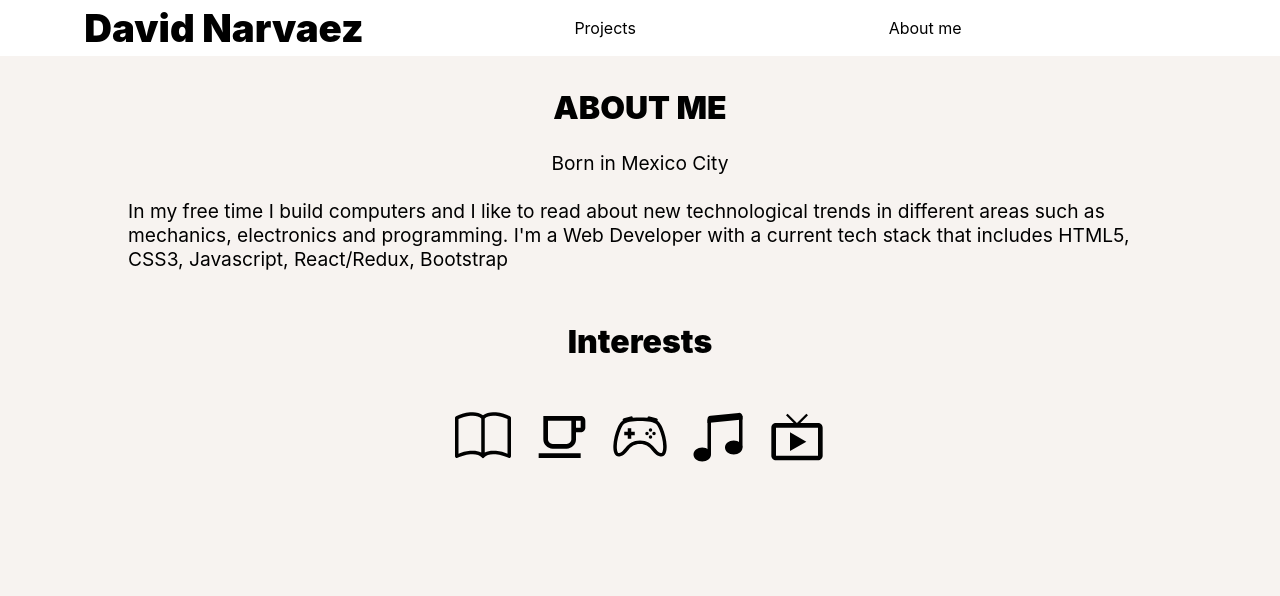
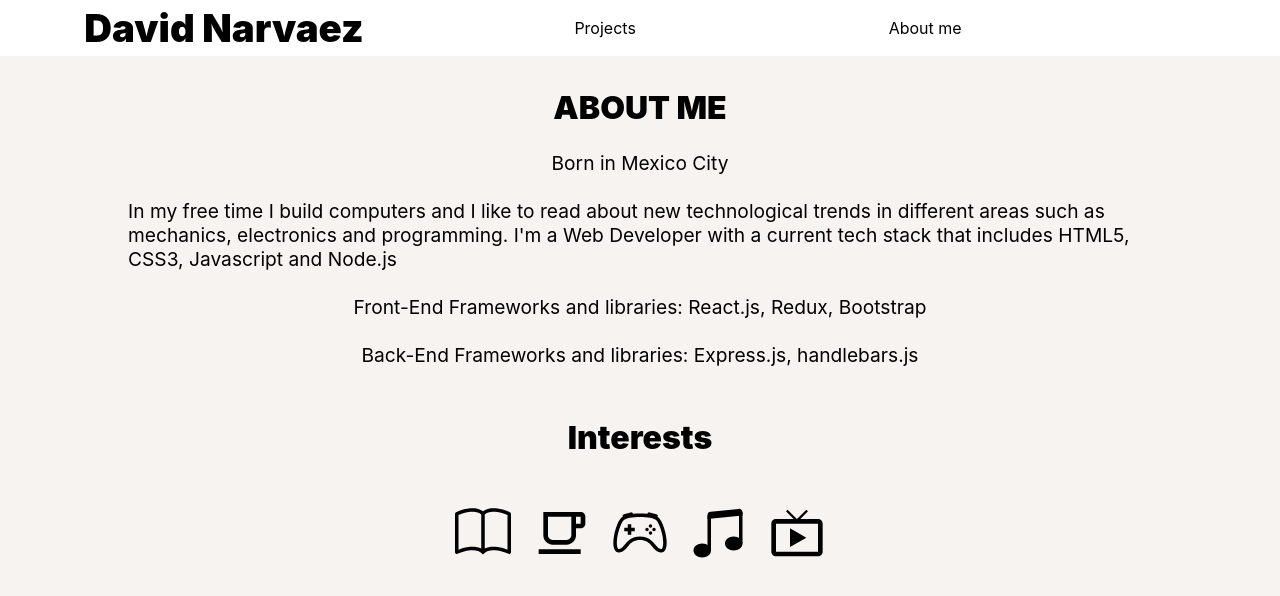
Before and after one commit to davinez/davinez, a React (Create React App) app: page /About in a window 1280 px wide. Shown: the top 596 px of the page. Built offline with nearby package versions, Linux system fonts and the light colour scheme.

Commit message:
3-8-21 v1

```diff
--- a/src/views/About.js
+++ b/src/views/About.js
@@ -11,8 +11,10 @@ export const About = () => {
         In my free time I build computers and I like to read about new
         technological trends in different areas such as mechanics, electronics
         and programming. I'm a Web Developer with a current tech stack that
-        includes HTML5, CSS3, Javascript, React/Redux, Bootstrap
+        includes HTML5, CSS3, Javascript and Node.js
       </p>
+      <p>Front-End Frameworks and libraries: React.js, Redux, Bootstrap</p>
+      <p>Back-End Frameworks and libraries: Express.js, handlebars.js</p>
       <div className="about-interests">
         <h2 className="about-title interests-title">Interests</h2>
         <img src={book} alt="Book icon" />
```
Also changed, not shown: package.json (+7 -1 lines), 2 other files (tests, documents, lock files or other folders).
